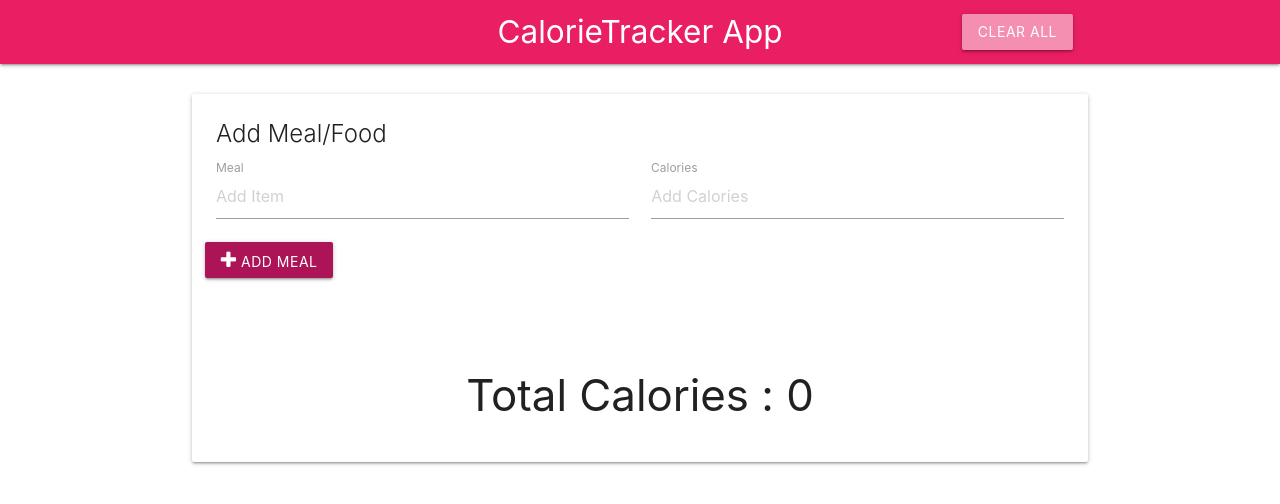
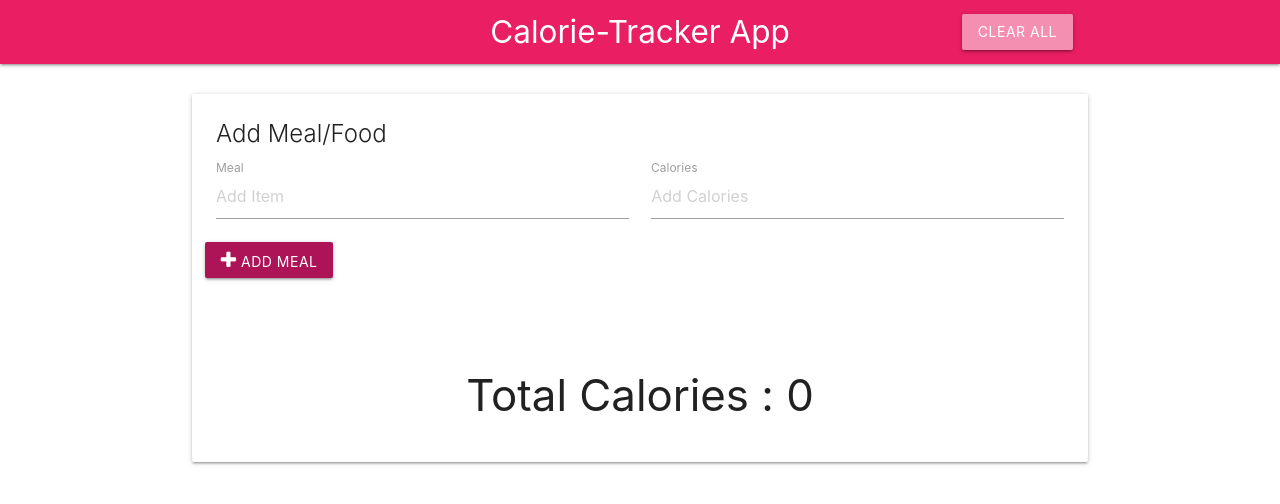
Before and after one commit to Jakariya06/calorie-tracker-JS, a plain HTML site: page index.html in a window 1280 px wide. Drawn offline with nearby package versions, Linux system fonts and the light colour scheme.

Commit message:
ubah judul

```diff
--- a/index.html
+++ b/index.html
@@ -13,7 +13,7 @@
     <nav>
         <div class="nav-wrapper pink">
             <div class="container">
-                <a href="#" class="brand-logo center">CalorieTracker App</a>
+                <a href="#" class="brand-logo center">Calorie-Tracker App</a>
                 <ul class="right">
                     <li><a href="#" class="clear-btn btn pink lighten-3"> Clear All </a></li>
                 </ul>
```
